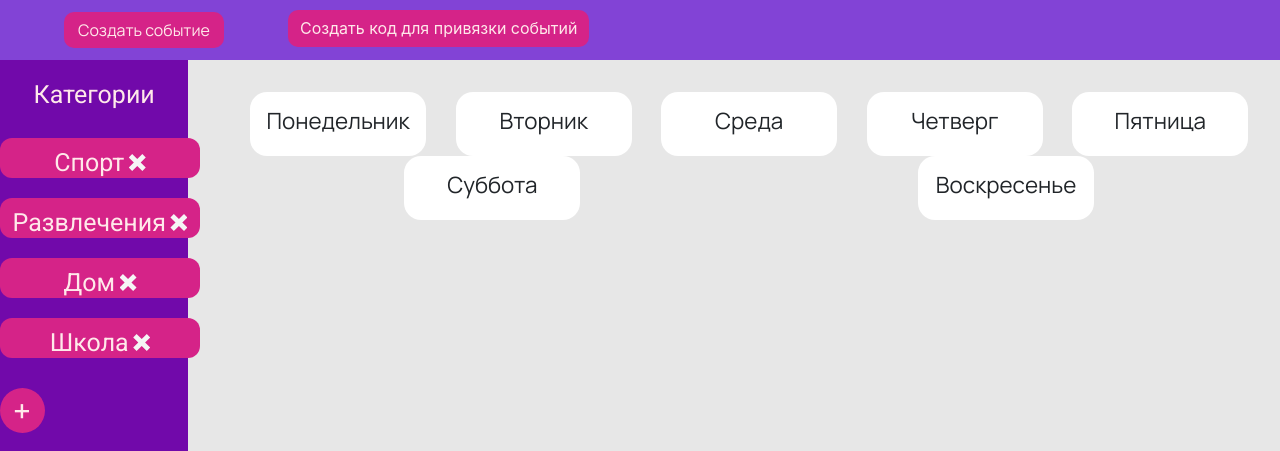
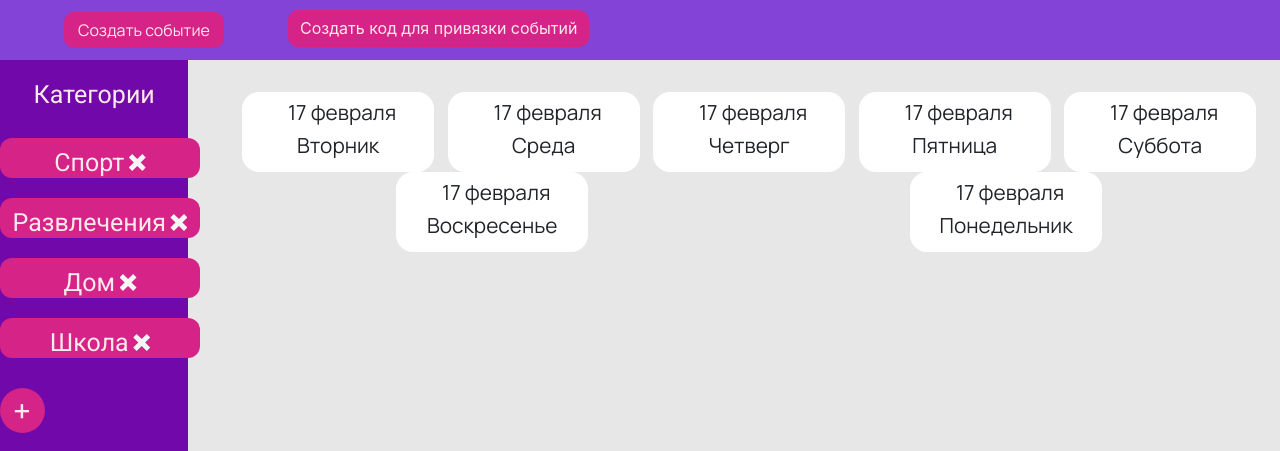
Before and after one commit to GeorgeTyupin/schedule_project, a Flask app: page / in a window 1280 px wide; the page is wider, and only the part inside the window is pictured. Shown: the top 451 px of that part. Run offline with Flask 3, Linux system fonts and the light colour scheme; a user stored in the database is signed in; data comes from the database, SQL or seed files in the repository; both versions use the stored data as it was after the commit; some libraries are stand-ins or nearby versions.

Commit message:
Сделал распледение дней недели, начал делать распределение дат

```diff
--- a/schedule/core/__init__.py
+++ b/schedule/core/__init__.py
@@ -1,4 +1,4 @@
-import os
-DATA_DST = 'C:/Users/s1571-it-65-4/Documents/schedule_project-main/schedule/core/database.db'
+import pathlib
+DATA_DST = pathlib.Path(pathlib.Path.cwd(), 'schedule','core', 'database.db')
 print(DATA_DST)
 from . import database
--- a/schedule/static/css/adminlk.css
+++ b/schedule/static/css/adminlk.css
@@ -106,13 +106,13 @@ body {
 
 .day {
     background-color: #fff;
-    width: 11rem;
-    height: 4rem;
+    width: 12rem;
+    height: 5rem;
     border-radius: 17px;
     flex-direction: column;
     align-items: center;
     text-align: center;
-    padding-top: 1rem;
+    padding-top: 0.5rem;
     cursor: pointer;
     transition-duration: 0.2s;
     transition-property: height;
@@ -129,9 +129,13 @@ body {
     padding-bottom: 20px;
 }
 
-.day-title {
-    font-size: 1.4rem;
+.day-title, .day-id {
+    font-size: 1.3rem;
     font-family: 'Manrope', sans-serif;
+}
+
+.day-id {
+    margin-left: 8px;
 }
 
 .days {
--- a/schedule/static/js/adminlk.js
+++ b/schedule/static/js/adminlk.js
@@ -10,45 +10,45 @@ var days = new Vue({
       days : [
       {
          day : 'Понедельник',
-         tasks : [],
          mark : "Mon",
+         date: '',
+         id: 0
+      },
+      {
+         day : 'Вторник',
+         mark : "Tue",
+         date: '',
          id: 1
       },
       {
-         day : 'Вторник',
-         tasks : [],
-         mark : "Tue",
+         day : 'Среда',
+         mark : "Wed",
+         date: '',
          id: 2
       },
       {
-         day : 'Среда',
-         tasks : [],
-         mark : "Wed",
+         day : 'Четверг',
+         mark : "Thu",
+         date: '',
          id: 3
       },
       {
-         day : 'Четверг',
-         tasks : [],
-         mark : "Thu",
+         day : 'Пятница',
+         mark : "Fri",
+         date: '',
          id: 4
       },
       {
-         day : 'Пятница',
-         tasks : [],
-         mark : "Fri",
+         day : 'Суббота',
+         mark : "Sat",
+         date: '',
          id: 5
       },
       {
-         day : 'Суббота',
-         tasks : [],
-         mark : "Sat",
+         day : 'Воскресенье',
+         mark : "Sun",
+         date: '',
          id: 6
-      },
-      {
-         day : 'Воскресенье',
-         tasks : [],
-         mark : "Sun",
-         id: 7
       }
      ]
    }
@@ -57,28 +57,62 @@ var days = new Vue({
 class schedule {
    constructor() {
       this.date = new Date();
+      console.log('Create new schedule');
       this.date_string = this.date.toString();
-      console.log("Create new schedule");
       this.current_day = this.date.getDate();
       this.current_day_elem = '';
+      this.current_day_id = 0;
+      this.mounth_list = {
+         'Jan' : 'Января',
+         'Feb' : 'Февраля',
+         'Mar' : 'Марта',
+         'Apr' : 'Апреля',
+         'May' : 'Мая',
+         'Jun' : 'Июня',
+         'Jul' : 'Июля',
+         'Aug' : 'Августа',
+         'Sep' : 'Сентября',
+         'Oct' : 'Октября',
+         'Nov' : 'Ноября',
+         'Dec' : 'Декабря'
+      };
+      this.setCurrentDay();
+      this.setDataInDayElem();
+      this.replaceDays();
    }
 
    setCurrentDay() {
       days.days.forEach((day) => {
          if (day['mark'] == this.date_string.slice(0, 3)) {
-            this.current_day_elem = day;
+            this.current_day_id = day['id'];
+            document.querySelectorAll('.day').forEach((day_elem) => {
+               if (day['day'] == $(day_elem).children()[0].innerHTML) {
+                  this.current_day_elem = day_elem;
+               }
+            });
          }
       });
-      // console.log(this.date_string.slice(0, 3));
+   }
+
+   setDataInDayElem() {
+      let mounth = this.mounth_list[`${this.date_string.slice(4, 7)}`];
+      let day = this.date_string.slice(7, 10);
+      if (day.slice(1, 2) == '0') {
+         day = day.slice(2, 3)
+      }
+      console.log(day + ' ' + mounth)
+   }
+
+   replaceDays() {
+      days.days.slice(0, this.current_day_id).forEach((day) => {
+         days.days.shift();
+         days.days.push(day);
+      });
    }
 }
 
-var current_schedule = new schedule();
-current_schedule.setCurrentDay();
-console.log(current_schedule.current_day_elem)
-
 function checkDayOpenClose(target) {
-   events = $($(target).children()).children();
+   events = $($(target).children()[2]).children();
    if (target.className == 'day') {
       dayOpen(target, events);
    } else {
@@ -89,6 +123,7 @@ function checkDayOpenClose(target) {
 function dayOpen(target, events) {
    target.classList.add('open-day');
    $(target).children()[1].classList.remove('hide');
+   $(target).children()[2].classList.remove('hide');
    for (let i = 0; i < events.length; i++) {
       events[i].classList.remove('hide');
    }
@@ -96,6 +131,7 @@ function dayOpen(target, events) {
 
 function dayClose(target, events) {
    $(target).children()[1].classList.add('hide');
+   $(target).children()[2].classList.add('hide');
    for (let i = 0; i < events.length; i++) {
       events[i].classList.add('hide');
    }
@@ -299,7 +335,7 @@ function renderEvents(response) {
          })
       }
       document.querySelectorAll('.day').forEach((day) => {
-         if (day.childNodes[0].innerText.toLowerCase() == event[3].toLowerCase()) {
+         if ($($(day).children()[0]).children()[1].innerText.toLowerCase() == event[3].toLowerCase()) {
             $(day.childNodes[4]).append(`<div class="event hide" data-id="${event[0]}" data-name="${event[1]}" data-description="${event[5]}" data-categories="${categories.join(' ')}">${event[1]}</div>`);
          };
       });
@@ -459,6 +495,7 @@ function main() {
    $('.menu_add_class').click(createCategory);
    $('.sending-added-categories').click(sendingAddedCategories);
    $('.create-code').click(createCode);
+   var current_schedule = new schedule();
 }
 
 document.addEventListener('DOMContentLoaded', getData);
--- a/schedule/templates/adminlk.html
+++ b/schedule/templates/adminlk.html
@@ -98,7 +98,10 @@
             <div id="prev" class="col">
                 <div class="days">
                     <div v-for="day in days" class="day">
-                        <h1 class="day-title">{{day['day']}}</h1>
+                        <div class="days-titles-wrap">
+                            <h1 class="day-id">17 февраля   </h1>
+                            <h1 class="day-title">{{day['day']}}</h1>
+                        </div>
                         <button class="create-event-day btn hide">Создать событие</button>
                         <div class="events-list"></div>
                     </div>
```
Also changed, not shown: schedule/core/database.db.
